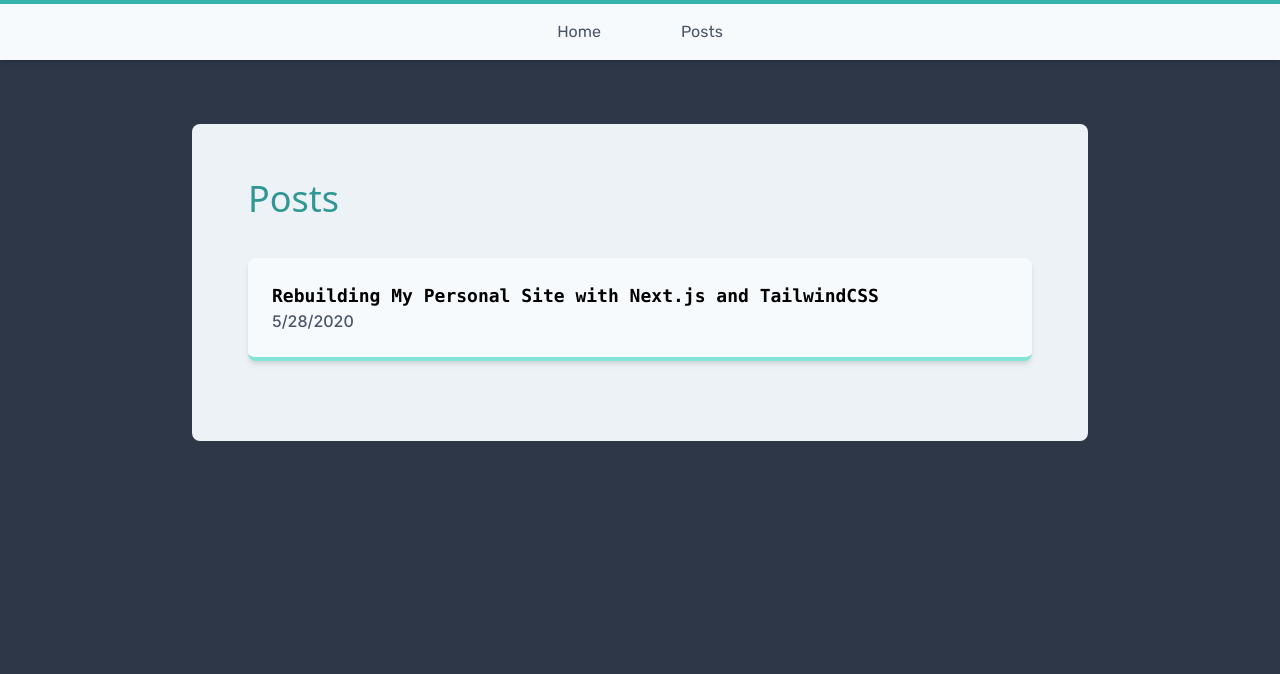
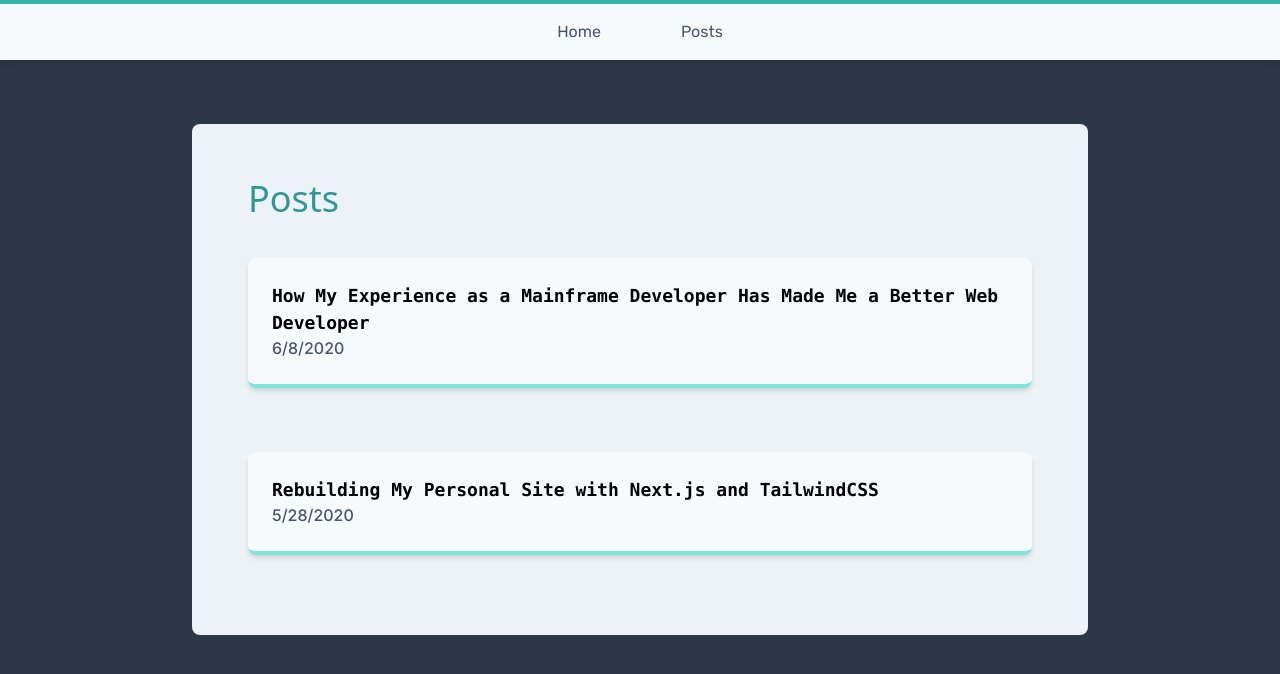
Before and after one commit to austincrim/austincrim.com-next, a Next.js app: page /blog in a window 1280 px wide. Shown: the top 674 px of the page. Built offline with nearby package versions, Linux system fonts and the light colour scheme.

Commit message:
new post WIP

```diff
--- /dev/null
+++ b/data/posts/javascriptMainframe.md
@@ -0,0 +1,15 @@
+---
+title: 'How My Experience as a Mainframe Developer Has Made Me a Better Web Developer'
+date: '2020-06-08'
+---
+
+# About My Career
+I landed my first dev job as a mainframe developer when I was twenty years old. I studied COBOL and JCL in school because I knew there was a shortage of mainframe expertise in my local area; this led to a great job at a young age. I was always interested in web development but I enjoyed my role immensely and, as I will talk about, I learned some great lessons in my first year of full time development. At the beginning of this year, I was placed on a temporary assignment working on an app that involved React, NodeJS, and cloud computing. Throughout this project, I realized that my experience of working with COBOL aided me in web development in some unexpected ways.
+
+# Lessons from COBOL #1: Code Readability
+
+
+# Lessons from COBOL #2: The Value of Unit Tests
+
+
+# Lessons from COBOL #3: Separation of Concerns
```
Also changed, not shown: src/pages/blog.js (+0 -12 lines).
